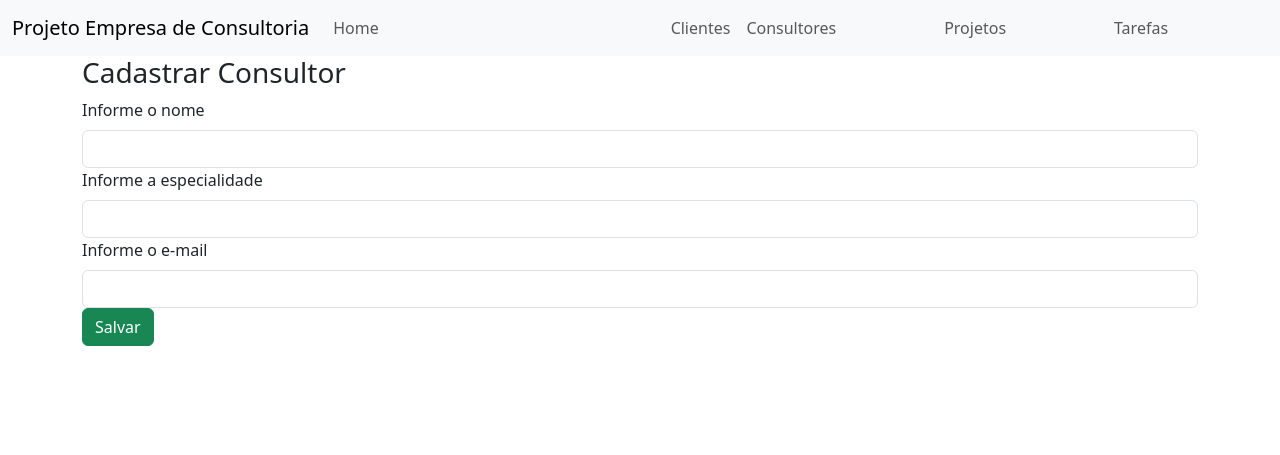
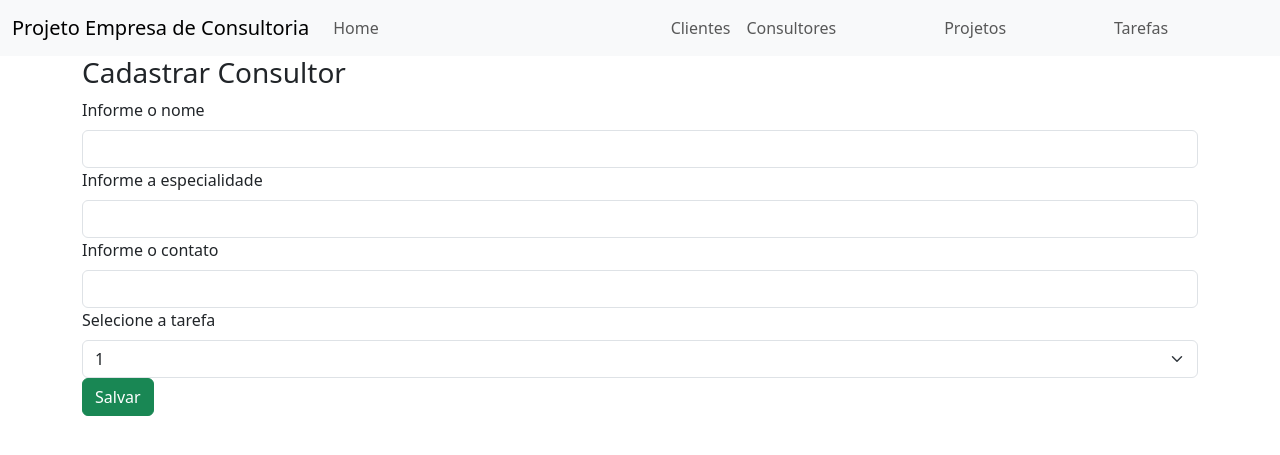
Before and after one commit to rafaelseijinm/PHP, a PHP site: page /Consultor/CadastroConsultor.php in a window 1280 px wide. Shown: the top 455 px of the page. Run offline with PHP 8.4, Linux system fonts and the light colour scheme; tables that the repository leaves empty or names only in its code hold one stand-in row (values such as "Sample post").

Commit message:
ultima atualizacao

```diff
--- a/Projeto Empresa de Consultoria/Consultor/CadastroConsultor.php
+++ b/Projeto Empresa de Consultoria/Consultor/CadastroConsultor.php
@@ -18,8 +18,21 @@
         </div>
         <div class="row">
             <div class="col">
-                <label for="email" class="form-label">Informe o e-mail</label>
-                <input type="text" class="form-control" name="email">
+                <label for="contato" class="form-label">Informe o contato</label>
+                <input type="text" class="form-control" name="contato">
+            </div>
+        </div>
+        <div class="row">
+            <div class="col">
+                <label for="tarefa_id" class="form-label"> Selecione a tarefa</label>
+                <select class="form-select" name="tarefa_id">
+                    <?php
+                       $linhas = retornarTarefas();
+                       while($l = $linhas->fetch(PDO::FETCH_ASSOC)){
+                        echo "<option value='{$l['tarefa_id']}'>{$l['tarefa_id']}</option>";
+                       }
+                    ?>
+                </select>
             </div>
         </div>
         <div class="row">
@@ -35,9 +48,10 @@
     if ($_POST){
         $nome = $_POST['nome'];
         $especialidade = $_POST['especialidade'];
-        $email = $_POST['email'];
-        if($nome != "" && $especialidade != "" && $email != ""){
-            if(CadastroConsultor($nome,$especialidade,$email))
+        $contato = $_POST['contato'];
+        $tarefa_id = $_POST['tarefa_id'];
+        if($nome != "" && $especialidade != "" && $contato != "" && $tarefa_id != ""){
+            if(CadastroConsultor($nome,$especialidade,$contato, $tarefa_id))
                 echo "Consultor registrado com sucesso!";
             else
                 echo "Erro ao cadastrar consultor!";
--- a/Projeto Empresa de Consultoria/Tarefa/IniciarTarefa.php
+++ b/Projeto Empresa de Consultoria/Tarefa/IniciarTarefa.php
@@ -23,7 +23,7 @@
                     <?php
                        $linhas = retornarProjetos();
                        while($l = $linhas->fetch(PDO::FETCH_ASSOC)){
-                        echo "<option value='{$l['projeto_id']}'>{$l['codigo']}</option>";
+                        echo "<option value='{$l['codigo']}'>{$l['codigo']}</option>";
                        }
                     ?>
                 </select>
--- a/Projeto Empresa de Consultoria/Tarefa/index.php
+++ b/Projeto Empresa de Consultoria/Tarefa/index.php
@@ -9,6 +9,7 @@
     <table class="mt-3 table table-hover table-striped">
         <thead>
             <tr>
+                <th>Código da Tarefa</th>
                 <th>Nome da Tarefa</th>
                 <th>Data de Conclusão</th>
                 <th>Categoria</th>
@@ -23,11 +24,12 @@
                 while ($l = $linhas->fetch(PDO::FETCH_ASSOC)){
             ?>
             <tr>
+                <td><?= $l['tarefa_id'] ?></td>
                 <td><?= $l['nome'] ?></td>
                 <td><?= $l['dataConclusao'] ?></td>
-                <td><?= $l['codigo'] ?></td>
+                <td><?= $l['projeto_id'] ?></td>
                 <td>
-                    <a href="AlterarTarefa.php?codigo=<?= $l['codigo'] ?>" class="btn btn-warning"> Alterar </a>
+                    <a href="AlterarTarefa.php?tarefa_id=<?= $l['tarefa_id'] ?>" class="btn btn-warning"> Alterar </a>
                 </td>
             </tr>
             <?php
--- a/Projeto Empresa de Consultoria/funcao.php
+++ b/Projeto Empresa de Consultoria/funcao.php
@@ -90,17 +90,18 @@
         }
     }
 
-    function cadastroConsultor($nome, $contato, $especialidade){
+    function cadastroConsultor($nome, $especialidade, $contato, $tarefa_id){
         try{
             //Defino uma variável para declarar o SQL a ser executado
-            $sql = "INSERT INTO consultor (nome, contato, especialidade)VALUES (:nome, :contato, :especialidade)";
+            $sql = "INSERT INTO consultor (nome, especialidade, contato, tarefa_id)VALUES (:nome, :especialidade, :contato, :tarefa_id)";
             //Realizo a conexão com o banco de dados
             $conexao = conectarBanco();
             //Inicio a preparação do SQL para poder substituir os APELIDOS pelos valores passados por parâmetro
             $stmt = $conexao->prepare($sql);
             $stmt->bindValue(":nome", $nome);
+            $stmt->bindValue(":especialidade", $especialidade);
             $stmt->bindValue(":contato", $contato);
-            $stmt->bindValue(":especialidade", $especialidade);
+            $stmt->bindValue(":tarefa_id", $tarefa_id);
             //Executo a consulta, retornando o seu resultado
             return $stmt->execute();
         } catch (Exception $e){
@@ -138,7 +139,7 @@
             $stmt = $conexao->prepare($sql);
             $stmt->bindValue(":nome", $nome);
             $stmt->bindValue(":dataConclusao", $dataConclusao);
-            $stmt->bindValue(":projeto", $projeto_id);
+            $stmt->bindValue(":projeto_id", $projeto_id);
             //Executo a consulta, retornando o seu resultado
             return $stmt->execute();
         } catch (Exception $e){
@@ -170,12 +171,48 @@
     function consultarConsultorId($id){
         try{
             //Defino uma variável para declarar o SQL a ser executado
-            $sql = "SELECT * FROM consultor WHERE id = :id";
+            $sql = "SELECT * FROM consultor WHERE codigo = :codigo";
             //Realizo a conexão com o banco de dados
             $conexao = conectarBanco();
             //Inicio a preparação do SQL para poder substituir os APELIDOS pelos valores passados por parâmetro
             $stmt = $conexao->prepare($sql);
-            $stmt->bindValue(":id", $id);
+            $stmt->bindValue(":codigo", $id);
+            //Executo a consulta
+            $stmt->execute();
+            //Retorno o registro já em formato de ARRAY
+            return $stmt->fetch();
+        } catch (Exception $e){
+            //Caso aconteça algum erro, retorno o valor 0
+            return 0;
+        }
+    }
+    function consultarProjetoId($codigo){
+        try{
+            //Defino uma variável para declarar o SQL a ser executado
+            $sql = "SELECT * FROM Projeto WHERE codigo = :codigo";
+            //Realizo a conexão com o banco de dados
+            $conexao = conectarBanco();
+            //Inicio a preparação do SQL para poder substituir os APELIDOS pelos valores passados por parâmetro
+            $stmt = $conexao->prepare($sql);
+            $stmt->bindValue(":codigo", $codigo);
+            //Executo a consulta
+            $stmt->execute();
+            //Retorno o registro já em formato de ARRAY
+            return $stmt->fetch();
+        } catch (Exception $e){
+            //Caso aconteça algum erro, retorno o valor 0
+            return 0;
+        }
+    }
+    function consultarTarefaId($codigo){
+        try{
+            //Defino uma variável para declarar o SQL a ser executado
+            $sql = "SELECT * FROM Tarefa WHERE tarefa_id = :codigo";
+            //Realizo a conexão com o banco de dados
+            $conexao = conectarBanco();
+            //Inicio a preparação do SQL para poder substituir os APELIDOS pelos valores passados por parâmetro
+            $stmt = $conexao->prepare($sql);
+            $stmt->bindValue(":codigo", $codigo);
             //Executo a consulta
             $stmt->execute();
             //Retorno o registro já em formato de ARRAY
@@ -246,18 +283,18 @@
         }
     }
 
-    function alterarTarefa($nome, $descricao, $dataInicio, $codigo){
+    function alterarTarefa($nome, $dataConclusao, $projeto_id, $tarefa_id){
         try{
             //Defino uma variável para declarar o SQL a ser executado
-            $sql = "UPDATE Projeto SET nome = :nome, descricao = :descricao, dataInicio = :dataInicio WHERE codigo = :codigo";
+            $sql = "UPDATE Tarefa SET nome = :nome, dataConclusao = :dataConclusao, projeto_id = :projeto_id WHERE tarefa_id = :tarefa_id";
             //Realizo a conexão com o banco de dados
             $conexao = conectarBanco();
             //Inicio a preparação do SQL para poder substituir os APELIDOS pelos valores passados por parâmetro
             $stmt = $conexao->prepare($sql);
             $stmt->bindValue(":nome", $nome);
-            $stmt->bindValue(":descricao", $descricao);
-            $stmt->bindValue(":dataInicio", $dataInicio);
-            $stmt->bindValue(":codigo", $codigo);
+            $stmt->bindValue(":dataConclusao", $dataConclusao);
+            $stmt->bindValue(":projeto_id", $projeto_id);
+            $stmt->bindValue(":tarefa_id", $tarefa_id);
             //Executo a consulta, retornando o seu resultado
             return $stmt->execute();
         } catch (Exception $e){
```
Also changed, not shown: Projeto Empresa de Consultoria/Consultor/AlterarCadastroConsultor.php (+6 -6 lines), Projeto Empresa de Consultoria/Projeto/AlterarProjeto.php (+6 -7 lines), Projeto Empresa de Consultoria/Tarefa/AlterarTarefa.php (+19 -6 lines).
